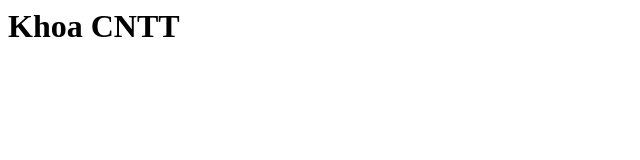
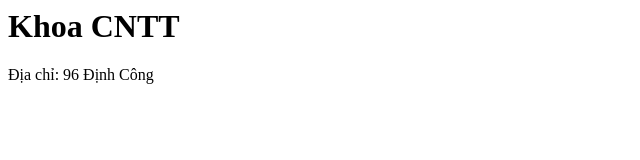
Before and after one commit to Nguyen-Thiet-Do-Tw1/Git_demo, a plain HTML site: page index.html in a window 1280 px wide. Shown: the whole page, without its empty margins (0-640 px from the left). Drawn offline with Linux system fonts and the light colour scheme.

Commit message:
Update index.html

```diff
--- a/index.html
+++ b/index.html
@@ -1 +1,2 @@
 <h1>Khoa CNTT</h1>
+<p>Địa chỉ: 96 Định Công</p>
```
